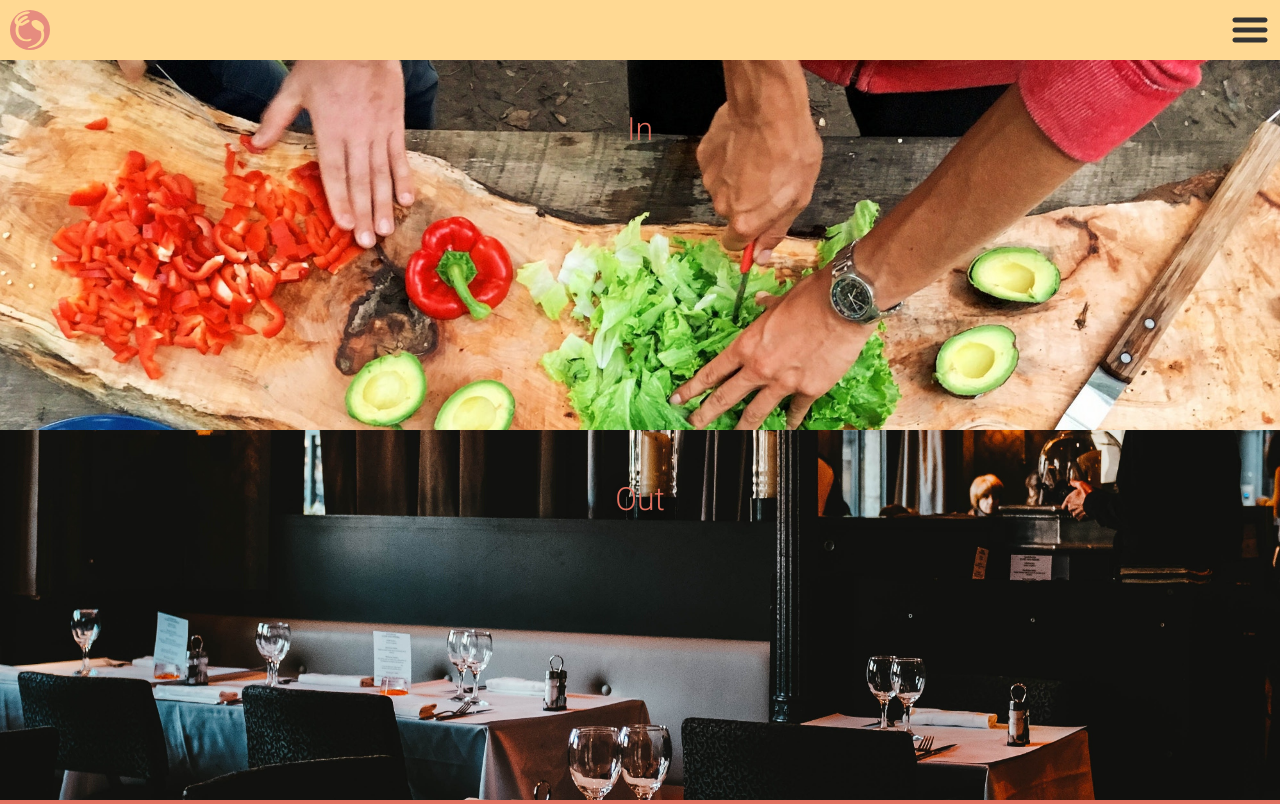
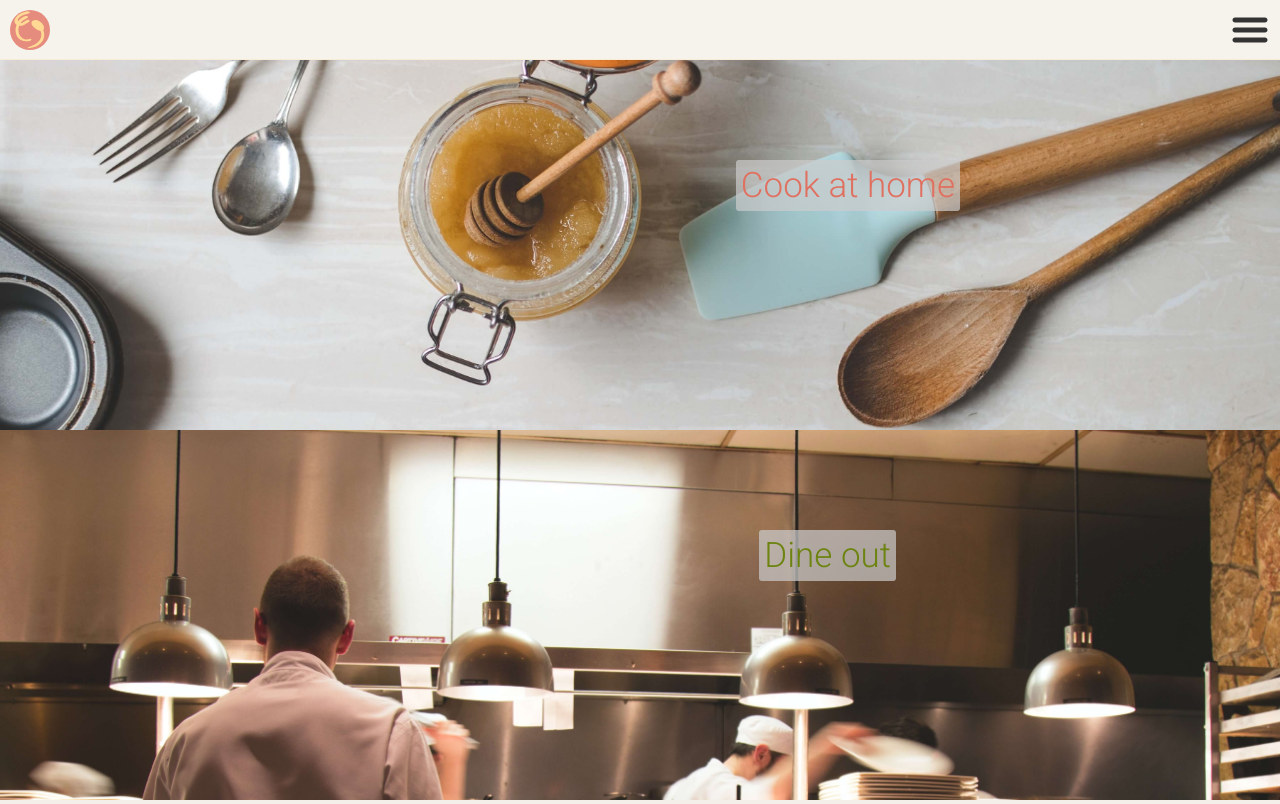
Before and after one commit to LucaMilanese90/foodLoops, a plain HTML site: page index.html in a window 1280 px wide. Shown: the top 804 px of the page. Drawn offline with Linux system fonts and the light colour scheme; files whose address does not match are found by name.

Commit message:
css tweaks

```diff
--- a/index.html
+++ b/index.html
@@ -17,10 +17,11 @@
     <section id="main">
         <section id="in-out-selection">
             <div id="in" class="in">
-                In
+                <div class="in-out-text">Cook at home</div>
+
             </div>
             <div id="out" class="out">
-                Out
+                <div class="in-out-text">Dine out</div>
             </div>
         </section>
         <section id="country-selection">
--- a/style.css
+++ b/style.css
@@ -82,13 +82,12 @@ img {
 
 #in, #out {
     height: 50%;
-    padding-top: 50px;
+    padding-top: 100px;
     color: #E0705F;
     font-size: 2em;
     cursor: pointer;
     background-size: cover;
     /* filter: grayscale(0.8); */
-    text-shadow: 0px 0px 14px #000000;
 }
 
 #in:hover, #out:hover {
@@ -97,28 +96,59 @@ img {
 }
 
 #in {
-    background-image: url(./img/cooking.jpg);
+    background-image: url(./img/cook-athome.jpg);
 }
 
 #out{
-    background-image: url(./img/dine-out.jpg);
+    background-image: url(./img/restaurant-aliki.jpg);
+}
+
+.in-out-text {
+    font-size: 35px;
+    padding: 5px;
+    background-color: #CCCCCCB3;
+    position: absolute;
+    border-radius: 3px;
+    right: 25%;
+}
+
+#out .in-out-text {
+    color: #6d8411;
+    right: 30%;
 }
 
 #country-selection {
     padding-top: 60px;
     height: 100vh;
-    background: #E0705F;
+    /* background: #E0705F;
     background: -moz-linear-gradient(top, #E0705F 0%, #FFD078 75%, #E0705F 100%);
     background: -webkit-linear-gradient(top, #E0705F 0%, #FFD078 75%, #E0705F 100%);
-    background: linear-gradient(to bottom, #E0705F 0%, #FFD078 75%, #E0705F 100%);
+    background: linear-gradient(to bottom, #E0705F 0%, #FFD078 75%, #E0705F 100%); */
+    background-color: #F4F0E9;
 }
 
 .country-card {
     height: 20%;
     padding-top: 20px;
     cursor: pointer;
+    font-size: 30px;
+    border-bottom: 1px solid #12182129;
+}
 
+/* .country-card::before{
+    content: '';
+    position: absolute;
+    width: 50%;
+    height: 1px;
+    background: black;
+    top: 100%;
+    left: 50%;
+} */
+
+.country-card:hover{
+    filter:brightness(0.8);
 }
+
 .country-card a {
     text-decoration: none;
     color: #121821;
@@ -131,7 +161,7 @@ img {
 header {
     position: fixed;
     width: 100%;
-    background-color: #FFD078;
+    background-color: #F4F0E9;
     opacity: 80%;
 }
 
@@ -139,6 +169,7 @@ nav {
     height: 60px;
     display: flex;
     justify-content: space-between;
+    border-bottom: 1px solid #ffd07842;
 }
 
 .logo {
```
